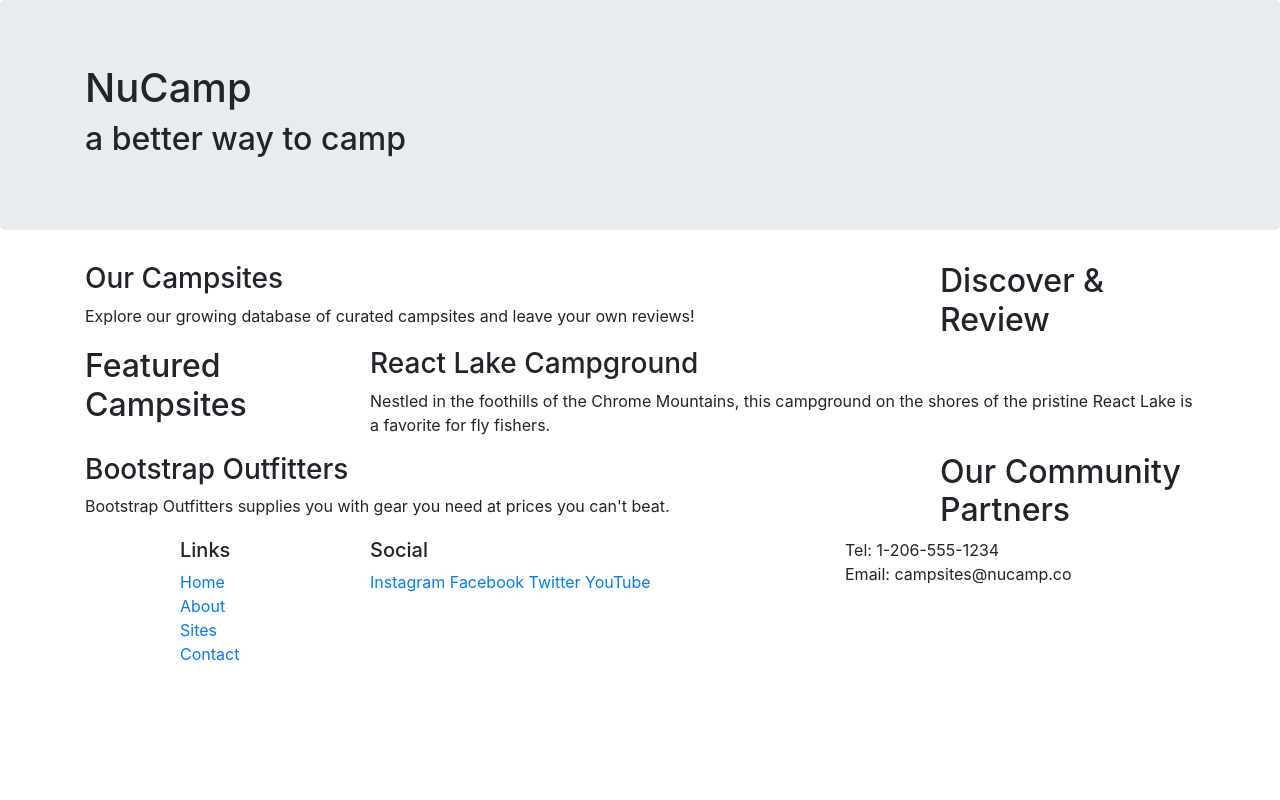
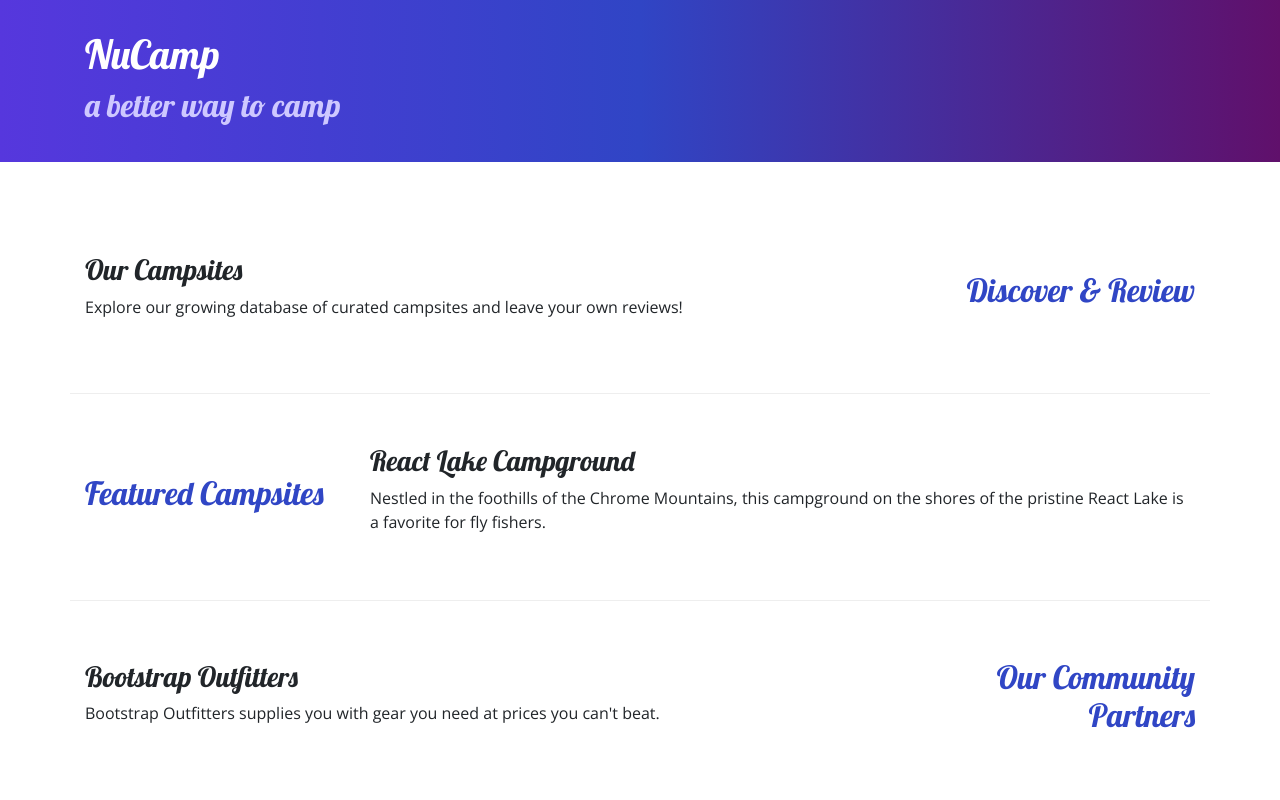
Before and after one commit to bables85/nucampsite, a website: page index.html in a window 1280 px wide. Shown: the top 800 px of the page. Drawn offline with nearby package versions, Linux system fonts and the light colour scheme.

Commit message:
Adding Customer Styles

```diff
--- /dev/null
+++ b/css/styles.css
@@ -0,0 +1,32 @@
+body {
+    font-family: "Open Sans", sans-serif;
+}
+
+h1, h2, h3 {
+    font-family: "Lobster", cursive;
+}
+
+h2 {
+    color: #3046C5;
+}
+
+header h2 {
+    color: #CEC8FF;
+}
+
+footer {
+    background-image: linear-gradient(#CEC8FF, white);
+    padding: 20px 0;
+}
+
+.jumbotron {
+    padding: 30px;
+    background-image: linear-gradient(to right, #5637DD, #3045C5, #60106B);
+    color: white;
+}
+
+.row-content {
+    padding: 50px 0;
+    border-bottom: 1px ridge;
+    min-height: 200px;
+}
--- a/index.html
+++ b/index.html
@@ -8,11 +8,16 @@
 
     <!-- Bootstrap CSS -->
     <link rel="stylesheet" href="node_modules/bootstrap/dist/css/bootstrap.min.css" />
+
+    <!-- Additional CSS must be placed after Bootstrap CSS -->
+    <link rel="stylesheet" href="https://fonts.googleapis.com/css?family=Lobster|Open+Sans" />
+    <link rel="stylesheet" href="css/styles.css" />
+    <title>NuCamp: A Better Way To Camp</title>
 </head>
 
 <body>
 
-    <header class="jumbotron">
+    <header class="jumbotron jumbotron-fluid">
         <div class="container">
             <div class="row">
                 <div class="col">
@@ -24,9 +29,9 @@
     </header>
 
     <div class="container">
-        <div class="row">
+        <div class="row row-content align-items-center">
             <div class="col-sm-4 order-sm-last col-md-3">
-                <h2>Discover & Review</h2>
+                <h2 class="text-sm-right">Discover & Review</h2>
             </div>
             <div class="col">
                 <h3>Our Campsites</h3>
@@ -34,7 +39,7 @@
             </div>
         </div>
 
-        <div class="row">
+        <div class="row row-content align-items-center">
             <div class="col-sm-4 col-md-3">
                 <h2>Featured Campsites</h2>
             </div>
@@ -44,9 +49,9 @@
             </div>
         </div>
 
-        <div class="row">
+        <div class="row row-content align-items-center">
             <div class="col-sm-4 order-sm-last col-md-3">
-                <h2>Our Community Partners</h2>
+                <h2 class="text-sm-right">Our Community Partners</h2>
             </div>
             <div class="col">
                 <h3>Bootstrap Outfitters</h3>
@@ -67,14 +72,14 @@
                     <li><a href="#">Contact</a></li>
                 </ul>
             </div>
-            <div class="col-6 col-sm-5">
+            <div class="col-6 col-sm-5 text-center">
             <h5>Social</h5>
             <a href="http://instagram.com/">Instagram</a>
             <a href="http://facebook.com/">Facebook</a>
             <a href="http://twitter.com/">Twitter</a>
             <a href="http://youtube.com/">YouTube</a>
         </div>
-        <div class="col-sm-4">
+        <div class="col-sm-4 text-center">
             Tel: 1-206-555-1234<br />
             Email: campsites@nucamp.co
         </div>
```
